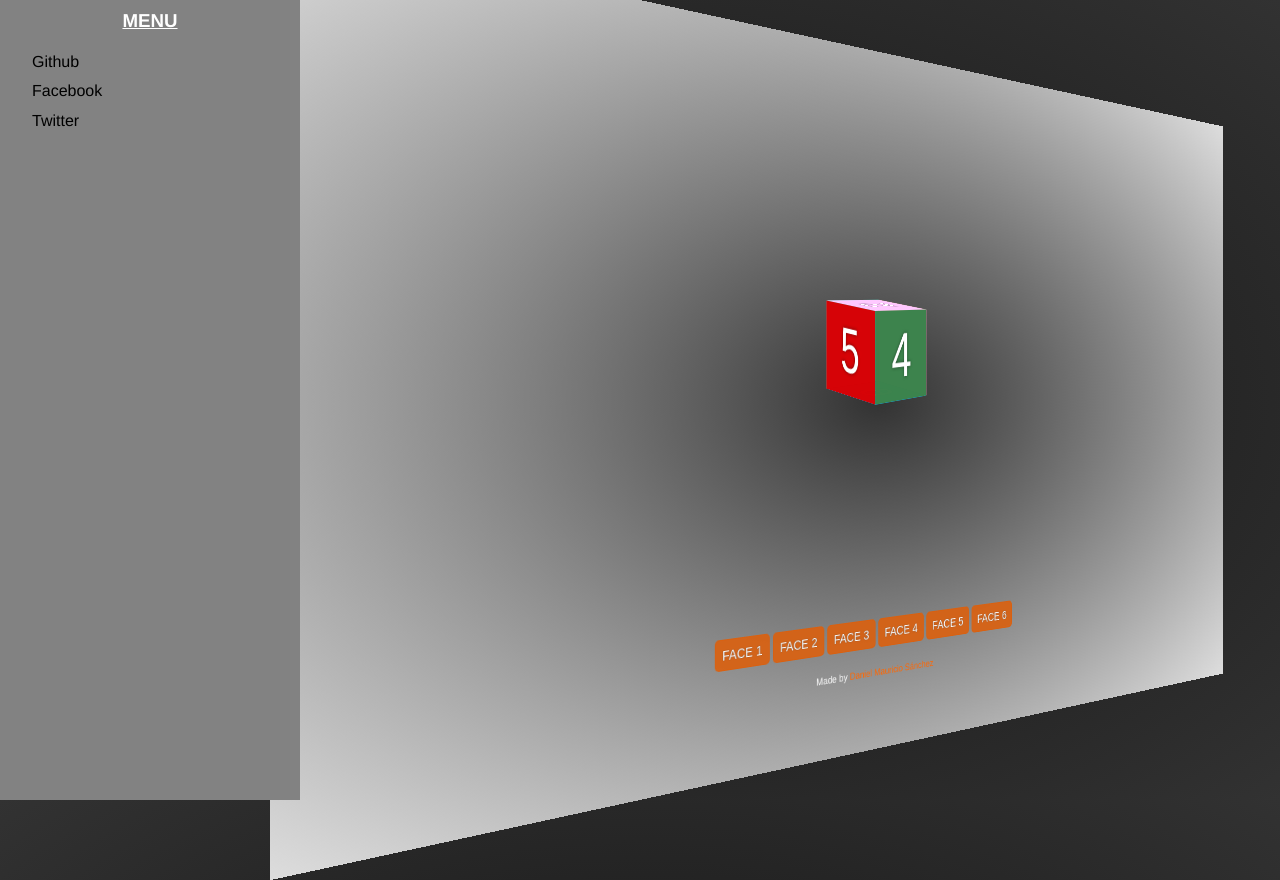
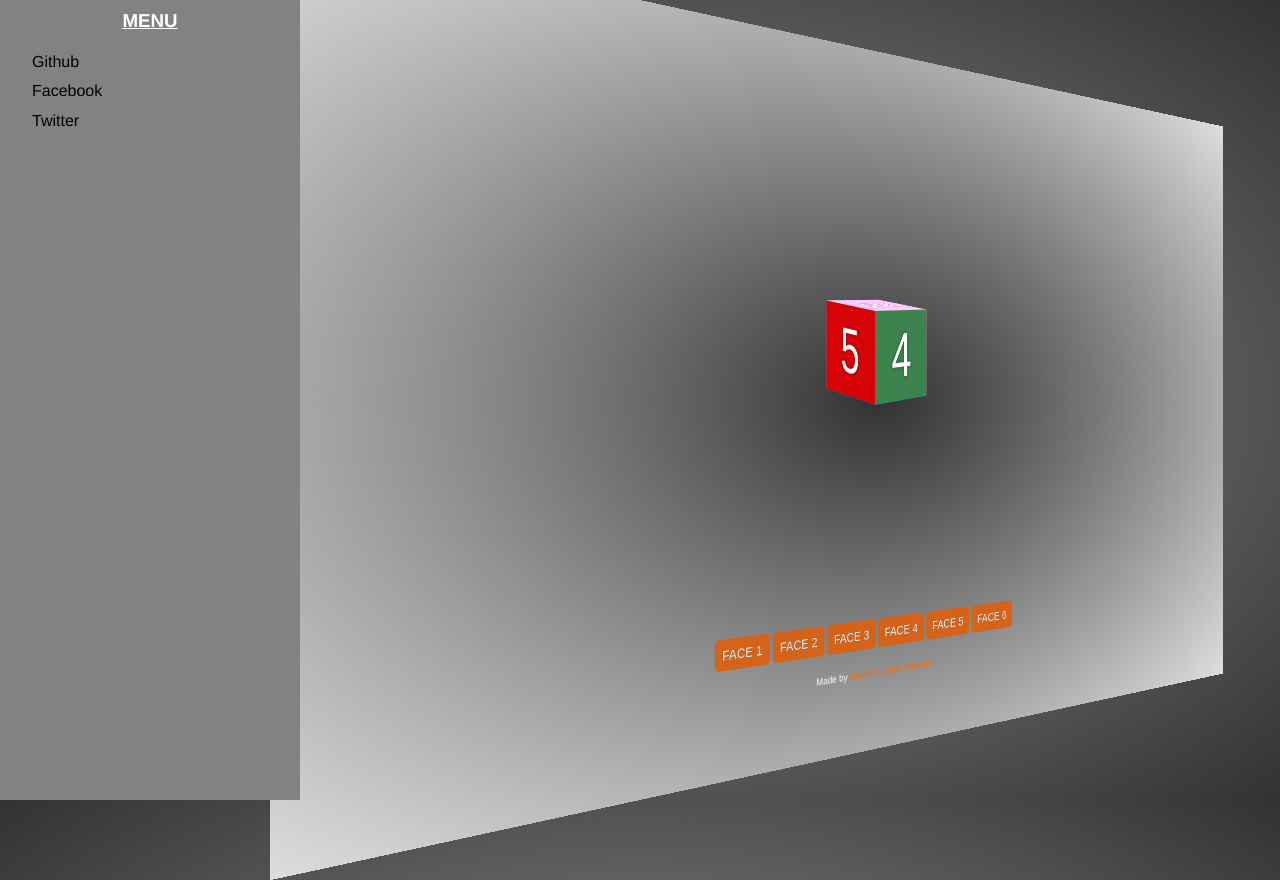
Before and after one commit to dmsanchez86/Cube-3D---CSS3-and-JavaScript, a plain HTML site: page index.html in a window 1280 px wide. Drawn offline with Linux system fonts and the light colour scheme.

Commit message:
update branch gh-pages

```diff
--- a/base.css
+++ b/base.css
@@ -23,8 +23,8 @@ a:focus,.controls button:focus{
 }
 
 body{
-	background-image			: -webkit-radial-gradient(center, #111, #323232);
-	background-image			: radial-gradient(center, #111, #323232);
+	background-image			: -webkit-radial-gradient(center,  rgba(17, 17, 17, 0.42), #323232);
+	background-image			: radial-gradient(center,  rgba(17, 17, 17, 0.42), #323232);
 	font-family					: Helvetica;
 	overflow					: hidden;
 	perspective					: 860px;
--- a/index.html
+++ b/index.html
@@ -31,7 +31,7 @@
 				<button id="face_5" type="button">Face 5</button>
 				<button id="face_6" type="button">Face 6</button>
 				<div>
-					<span>Made by <a href="http://github.com/dmsanchez86" title="Creator" target="_blank">Daniel Mauricio Sánchez</a></span>
+					<span>Made by <a href="http://dmsanchez86.github.io/" title="Creator" target="_blank">Daniel Mauricio Sánchez</a></span>
 				</div>
 			</div>
 		</div>
```
